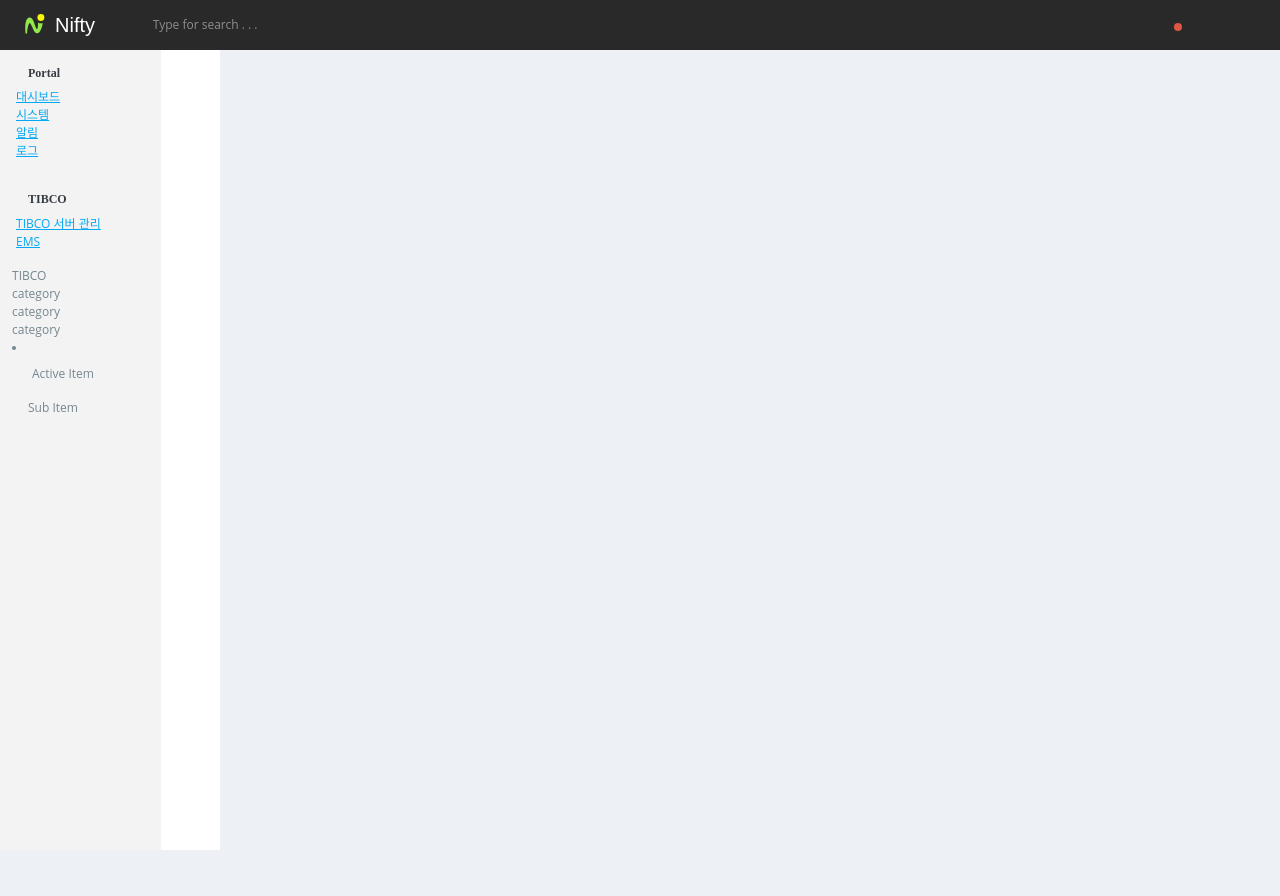
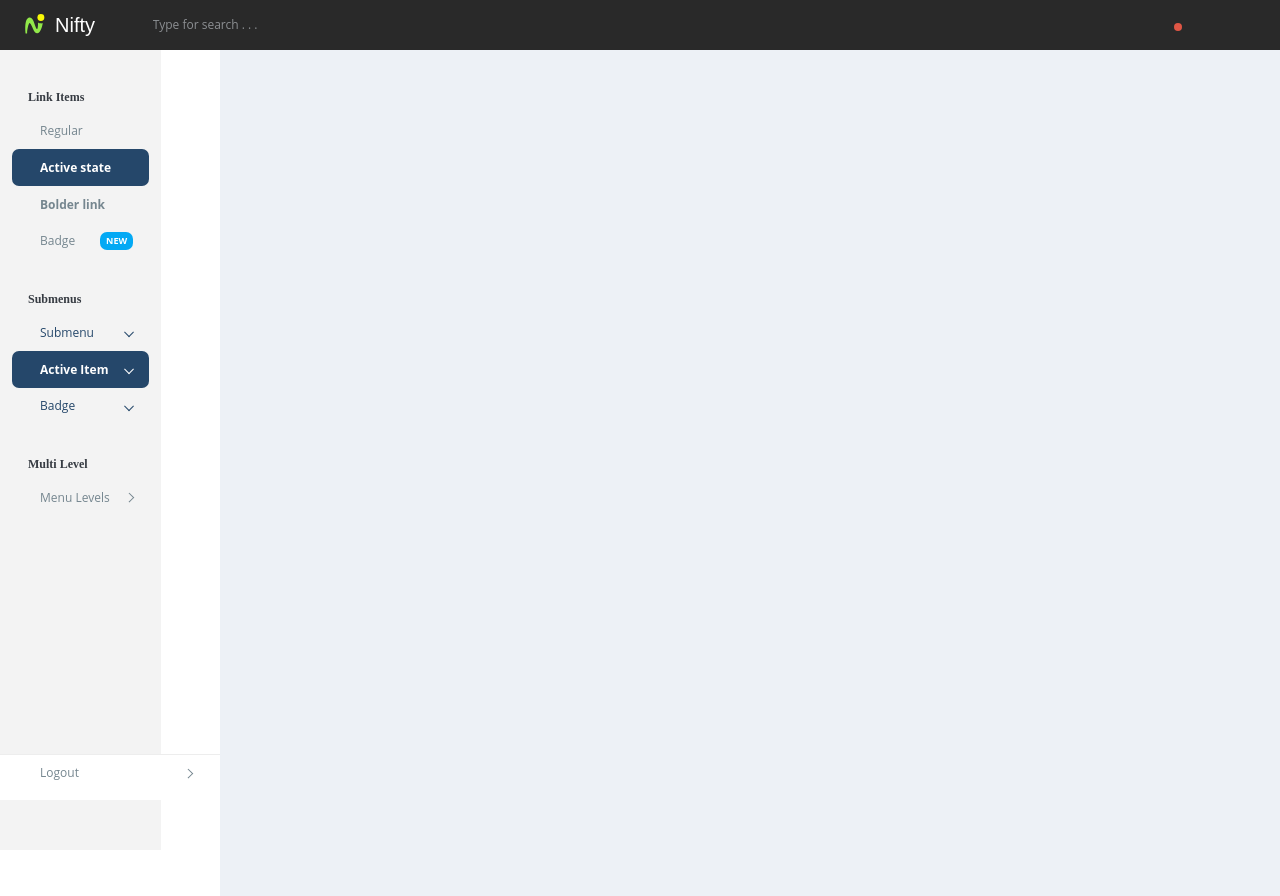
Before and after one commit to Suyoooi/Nifty-Test1, a Next.js app: page / in a window 1280 px wide. Before the commit the page ends 850 px from the top, so only its background shows below. Built offline with nearby package versions, Linux system fonts and the light colour scheme.

Commit message:
feat: nifty sidebar 가져오기

```diff
--- a/src/components/layout/sidebar.jsx
+++ b/src/components/layout/sidebar.jsx
@@ -3,113 +3,318 @@ import Link from "next/link";
 const Sidebar = () => {
   return (
     <>
-      <nav id="mainnav-container" className="mainnav">
-        <div className="mainnav__inner">
-          <div className="mainnav__top-content scrollable-content pb-5">
-            <div className="mainnav__categoriy py-3">
-              <h6 className="mainnav__caption mt-0 px-3 fw-bold">Portal</h6>
-              <ul className="mainnav__menu nav flex-column">
-                <li className="nav-item has-sub">
-                  <Link href="/portal/dash/board">
-                    <span className="nav-label ms-1">대시보드</span>
-                  </Link>
+      <nav id="mainnav-container" class="mainnav">
+        <div class="mainnav__inner">
+          {/* <!-- Navigation menu --> */}
+          <div class="mainnav__top-content scrollable-content pb-5">
+            <div class="mainnav__profile mt-3 d-flex3">
+              <div class="mt-2 d-mn-max"></div>
+            </div>
+            {/* <!-- End - Profile widget --> */}
+
+            <div class="mainnav__categoriy py-3">
+              <h6 class="mainnav__caption mt-0 px-3 fw-bold">Link Items</h6>
+              <ul class="mainnav__menu nav flex-column">
+                <li class="nav-item">
+                  <a href="#" class="nav-link mininav-toggle collapsed">
+                    <i class="pli-bar-chart fs-5 me-2"></i>
+                    <span class="nav-label mininav-content ms-1">Regular</span>
+                  </a>
                 </li>
-                <li className="nav-item has-sub">
-                  <Link href="/portal">
-                    <span className="nav-label ms-1">시스템</span>
-                  </Link>
-                  <ul className="mininav-content nav collapse">
-                    <li className="nav-item">
-                      <Link href="/portal/srvr/search">서버관리</Link>
+
+                <li class="nav-item">
+                  <a href="#" class="nav-link mininav-toggle collapsed active">
+                    <i class="pli-home fs-5 me-2"></i>
+                    <span class="nav-label mininav-content ms-1">
+                      Active state
+                    </span>
+                  </a>
                 </li>
-                    <li className="nav-item">
-                      <Link href="#">사용자 관리</Link>
+
+                <li class="nav-item">
+                  <a href="#" class="nav-link mininav-toggle collapsed">
+                    <i class="pli-brush fs-5 me-2"></i>
+                    <span class="nav-label mininav-content ms-1 fw-bold">
+                      Bolder link
+                    </span>
+                  </a>
+                </li>
+
+                <li class="nav-item">
+                  <a href="#" class="nav-link mininav-toggle collapsed">
+                    <i class="pli-roller fs-5 me-2"></i>
+                    <span class="nav-label mininav-content ms-1 flex-fill">
+                      <span class="d-flex flex-row w-100">
+                        Badge <span class="badge bg-info ms-auto">NEW</span>
+                      </span>
+                    </span>
+                  </a>
+                </li>
+              </ul>
+            </div>
+
+            <div class="mainnav__categoriy py-3">
+              <h6 class="mainnav__caption mt-0 px-3 fw-bold">Submenus</h6>
+              <ul class="mainnav__menu nav flex-column">
+                <li class="nav-item has-sub">
+                  <a href="#" class="mininav-toggle nav-link">
+                    <i class="pli-data-center fs-5 me-2"></i>
+                    <span class="nav-label ms-1">Submenu</span>
+                  </a>
+
+                  <ul class="mininav-content nav collapse">
+                    <li class="nav-item">
+                      <a href="#" class="nav-link">
+                        Submenu Items
+                      </a>
+                    </li>
+                    <li class="nav-item">
+                      <a href="#" class="nav-link">
+                        Submenu Items
+                      </a>
+                    </li>
+                    <li class="nav-item">
+                      <a href="#" class="nav-link">
+                        Submenu Items
+                      </a>
                     </li>
                   </ul>
                 </li>
-                <li className="nav-item has-sub">
-                  <Link href="#">
-                    <span className="nav-label ms-1">알림</span>
-                  </Link>
-                  <ul className="mininav-content nav collapse">
-                    <li className="nav-item">
-                      <Link href="/noti/notiHst" className="">
-                        알림 이력
-                      </Link>
+
+                <li class="nav-item has-sub">
+                  <a href="#" class="mininav-toggle nav-link active">
+                    <i class="pli-idea fs-5 me-2"></i>
+                    <span class="nav-label ms-1">Active Item</span>
+                  </a>
+
+                  <ul class="mininav-content nav collapse">
+                    <li class="nav-item">
+                      <a href="#" class="nav-link">
+                        Submenu Items
+                      </a>
+                    </li>
+                    <li class="nav-item">
+                      <a href="#" class="nav-link active">
+                        Active state
+                      </a>
+                    </li>
+                    <li class="nav-item">
+                      <a href="#" class="nav-link">
+                        Submenu Items
+                      </a>
                     </li>
                   </ul>
                 </li>
-                <li className="nav-item has-sub">
-                  <Link href="/portal">
-                    <span className="nav-label ms-1">로그</span>
-                  </Link>
-                  <ul className="mininav-content nav collapse">
-                    <li className="nav-item">
-                      <Link href="/log/logHst">로그 이력</Link>
+
+                <li class="nav-item has-sub">
+                  <a href="#" class="mininav-toggle nav-link">
+                    <i class="pli-pizza-slice fs-5 me-2"></i>
+                    <span class="nav-label ms-1">Badge</span>
+                  </a>
+
+                  <ul class="mininav-content nav collapse">
+                    <li class="nav-item">
+                      <a href="#" class="nav-link">
+                        Submenu Items
+                      </a>
+                    </li>
+                    <li class="nav-item">
+                      <a href="#" class="nav-link">
+                        Submenu Items
+                      </a>
+                    </li>
+                    <li class="nav-item">
+                      <a href="#" class="nav-link d-flex align-items-center">
+                        Badge
+                        <span class="badge bg-danger ms-auto">NEW</span>
+                      </a>
                     </li>
                   </ul>
                 </li>
               </ul>
             </div>
-            <div className="mainnav__categoriy py-3">
-              <h6 className="mainnav__caption mt-0 px-3 fw-bold">TIBCO</h6>
-              <ul className="mainnav__menu nav flex-column">
-                <li className="nav-item has-sub">
-                  <Link href="/tibco/tibSrvr">
-                    <span className="nav-label ms-1">TIBCO 서버 관리</span>
-                  </Link>
+
+            <div class="mainnav__categoriy py-3">
+              <h6 class="mainnav__caption mt-0 px-3 fw-bold">Multi Level</h6>
+              <ul class="mainnav__menu nav flex-column">
+                <li class="nav-item has-sub">
+                  <a href="#" class="mininav-toggle nav-link collapsed">
+                    <i class="pli-tactic fs-5 me-2"></i>
+                    <span class="nav-label ms-1">Menu Levels</span>
+                  </a>
+
+                  <ul class="mininav-content nav collapse">
+                    <li class="nav-item">
+                      <a href="#" class="nav-link">
+                        Menu Link
+                      </a>
                     </li>
-                <li className="nav-item has-sub">
-                  <Link href="#">
-                    <span className="nav-label ms-1">EMS</span>
-                  </Link>
-                  <ul className="mininav-content nav collapse">
-                    <li className="nav-item">
-                      <Link href="/tibco/ems/emsSrvr">EMS 서버 관리</Link>
+                    <li class="nav-item">
+                      <a href="#" class="nav-link">
+                        Menu Link
+                      </a>
                     </li>
-                    <li className="nav-item">
-                      <Link href="/tibco/ems/emsSrvrHst">
-                        EMS 서버 이력 조회
-                      </Link>
+                    <li class="nav-item">
+                      <a href="#" class="nav-link">
+                        Menu Link
+                      </a>
                     </li>
-                    <li className="nav-item">
-                      <Link href="/tibco/ems/emsProp">EMS 서버 속성 조회</Link>
+                    <li class="nav-item has-sub">
+                      <a href="#" class="mininav-toggle nav-link collapsed">
+                        Submenu
+                      </a>
+                      <ul class="mininav-content nav collapse">
+                        <li class="nav-item">
+                          <a href="#" class="nav-link">
+                            Menu Link
+                          </a>
                         </li>
-                    <li className="nav-item">
-                      <Link href="/tibco/ems/emsTopicQueue">
-                        EMS Queue/Topic 추가
-                      </Link>
+                        <li class="nav-item">
+                          <a href="#" class="nav-link">
+                            Menu Link
+                          </a>
                         </li>
-                    <li className="nav-item">
-                      <Link href="/tibco/ems/emsService">EMS 서비스 조회</Link>
+                        <li class="nav-item">
+                          <a href="#" class="nav-link">
+                            Menu Link
+                          </a>
                         </li>
-                    <li className="nav-item">
-                      <Link href="/tibco/ems/emsSvceHst">
-                        EMS 서비스 이력 조회
-                      </Link>
+                        <li class="nav-item">
+                          <a href="#" class="nav-link">
+                            Menu Link
+                          </a>
+                        </li>
+                      </ul>
+                    </li>
+                    <li class="nav-item has-sub">
+                      <a href="#" class="mininav-toggle nav-link collapsed">
+                        Submenu
+                      </a>
+                      <ul class="mininav-content nav collapse">
+                        <li class="nav-item">
+                          <a href="#" class="nav-link">
+                            Menu Link
+                          </a>
+                        </li>
+                        <li class="nav-item">
+                          <a href="#" class="nav-link">
+                            Menu Link
+                          </a>
+                        </li>
+                        <li class="nav-item">
+                          <a href="#" class="nav-link">
+                            Menu Link
+                          </a>
+                        </li>
+                        <li class="nav-item">
+                          <a href="#" class="nav-link">
+                            Menu Link
+                          </a>
+                        </li>
+                      </ul>
                     </li>
                   </ul>
                 </li>
               </ul>
             </div>
-            <div className="">TIBCO</div>
-            <div className="mainnav__menu">category</div>
-            <div className="mainnav__menu">category</div>
-            <div className="mainnav__menu">category</div>
-            <li className="nav-item has-sub">
-              <a href="#" className="minnav-toggle nav-link">
-                {/* <i className="pli-idea fs-5 me-2"></i> */}
-                <span className="nav-label ms-1">Active Item</span>
+
+            {/* <!-- Widget --> */}
+            <div class="mainnav__profile">
+              {/* <!-- Widget buttton form small navigation --> */}
+              <div class="mininav-toggle text-center py-2 d-mn-min">
+                <i class="pli-monitor-2"></i>
+              </div>
+
+              <div class="d-mn-max mt-5"></div>
+
+              {/* <!-- Widget content --> */}
+              <div class="mininav-content collapse d-mn-max">
+                <h6 class="mainnav__caption px-3 fw-bold">Server Status</h6>
+                <ul class="list-group list-group-borderless">
+                  <li class="list-group-item text-reset">
+                    <div class="d-flex justify-content-between align-items-start">
+                      <p class="mb-2 me-auto">CPU Usage</p>
+                      <span class="badge bg-info rounded">35%</span>
+                    </div>
+                    <div class="progress progress-md">
+                      <div
+                        class="progress-bar bg-info"
+                        role="progressbar"
+                        style={{ width: "35%" }}
+                        aria-label="CPU Progress"
+                        aria-valuenow="35"
+                        aria-valuemin="0"
+                        aria-valuemax="100"
+                      ></div>
+                    </div>
+                  </li>
+                  <li class="list-group-item text-reset">
+                    <div class="d-flex justify-content-between align-items-start">
+                      <p class="mb-2 me-auto">Bandwidth</p>
+                      <span class="badge bg-warning rounded">73%</span>
+                    </div>
+                    <div class="progress progress-md">
+                      <div
+                        class="progress-bar bg-warning"
+                        role="progressbar"
+                        style={{ width: "73%" }}
+                        aria-label="Bandwidth Progress"
+                        aria-valuenow="73"
+                        aria-valuemin="0"
+                        aria-valuemax="100"
+                      ></div>
+                    </div>
+                  </li>
+                </ul>
+                <div class="d-grid px-3 mt-3">
+                  <a href="#" class="btn btn-sm btn-success">
+                    View Details
                   </a>
-              <ul className="mininav-content nav collapse show">
-                <li className="nav-item">
-                  <a href="#" className="nav-link">
-                    Sub Item
+                </div>
+              </div>
+            </div>
+            {/* <!-- End - Profile widget --> */}
+          </div>
+          {/* <!-- End - Navigation menu --> */}
+
+          {/* <!-- Bottom navigation menu --> */}
+          <div class="mainnav__bottom-content border-top pb-2">
+            <ul id="mainnav" class="mainnav__menu nav flex-column">
+              <li class="nav-item has-sub">
+                <a
+                  href="#"
+                  class="nav-link mininav-toggle collapsed"
+                  aria-expanded="false"
+                >
+                  <i class="pli-unlock fs-5 me-2"></i>
+                  <span class="nav-label ms-1">Logout</span>
+                </a>
+                <ul class="mininav-content nav flex-column collapse">
+                  <li class="nav-item">
+                    <a href="#" class="nav-link">
+                      This device only
+                    </a>
+                  </li>
+                  <li class="nav-item">
+                    <a href="#" class="nav-link">
+                      All Devices
+                    </a>
+                  </li>
+                  <li class="nav-item">
+                    <a
+                      class="nav-link disabled"
+                      href="#"
+                      tabindex="-1"
+                      aria-disabled="true"
+                    >
+                      Lock screen
                     </a>
                   </li>
                 </ul>
               </li>
+            </ul>
           </div>
+          {/* <!-- End - Bottom navigation menu --> */}
         </div>
       </nav>
     </>
```
Lines whose indentation alone changed are shown as unchanged.
